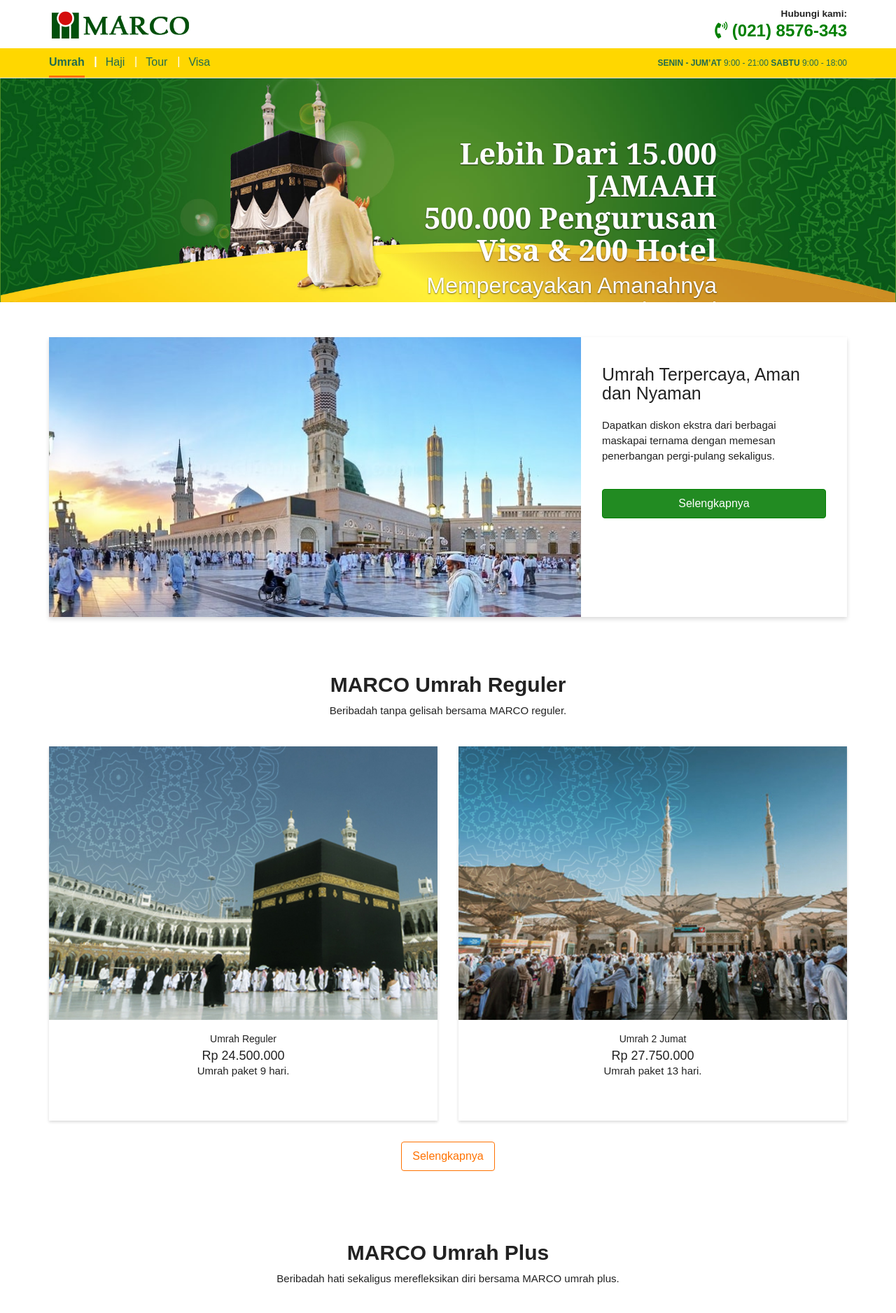
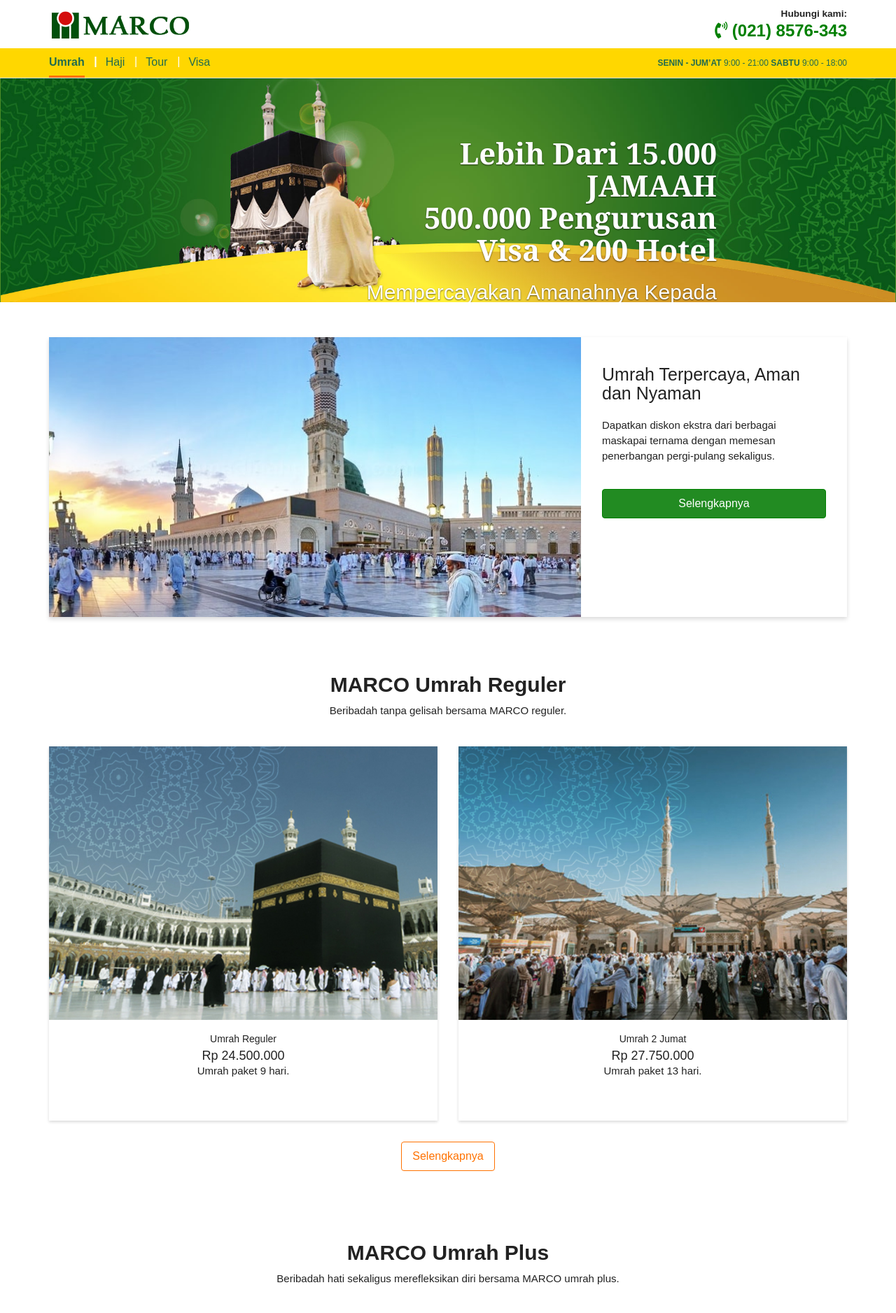
Before and after one commit to kemtol/marco, a Jekyll site: the page built from index.html, in a window 1280 px wide. Shown: the top 1877 px of the page at 70% size. Built offline with Jekyll 4.4.1, drawn with Linux system fonts in a browser that asks for light colours; nearby versions of some CDN libraries; some web fonts are replaced.

Commit message:
Update slider-home.html

```diff
--- a/_includes/slider-home.html
+++ b/_includes/slider-home.html
@@ -12,8 +12,8 @@
             <img src="{{site.baseurl}}/images/main-banner.jpg">
             <div class="carousel-caption" style="left: 40%;top: 20%;bottom: 20%;text-align: right;">
                 <h2 style="font-size: 42px;font-weight: bold;margin-top: 0;font-family: georgia;">Lebih Dari 15.000 JAMAAH<br> 500.000 Pengurusan Visa &amp; 200 Hotel</h2>
-                <h3 style="font-size: 32px;margin-top: 1rem;margin-bottom: 1rem;">Mempercayakan Amanahnya Kepada Kami</h3>
-                <h4 style="font-size: 32px;">MARCO Umrah Terpercaya Sejak 2002</h4>
+                <h3 style="font-size: 30px;margin-top: 2rem;margin-bottom: 2rem;">Mempercayakan Amanahnya Kepada Kami</h3>
+                <h4 style="font-size: 30px;">MARCO Umrah Terpercaya Sejak 2002</h4>
             </div>
         </div>
   <!--
```
